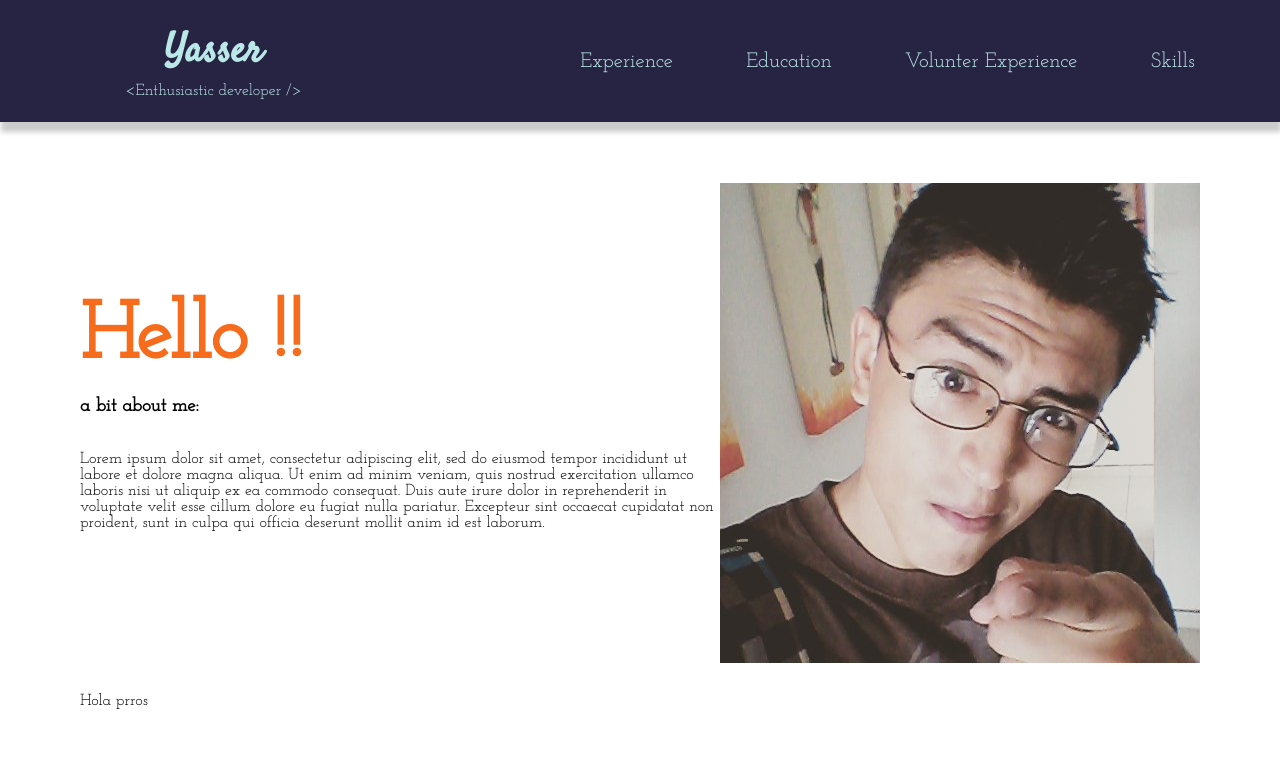
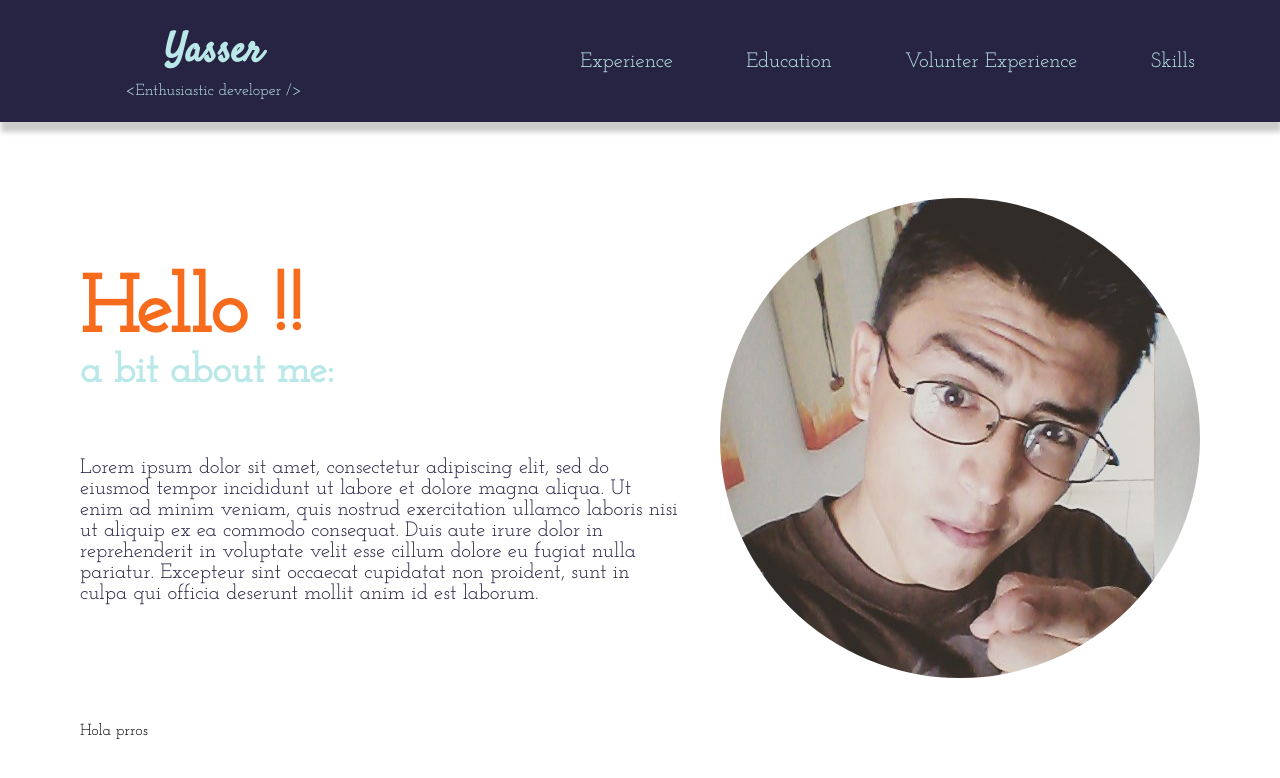
Before and after one commit to Bat-Bel/my_portfolio, a React (Create React App) app: page / in a window 1280 px wide. Shown: the top 778 px of the page. Built offline with nearby package versions, Linux system fonts and the light colour scheme.

Commit message:
add classnames

```diff
--- a/src/components/home/Home.js
+++ b/src/components/home/Home.js
@@ -4,11 +4,15 @@ import './Home.scss'
 
 const Home = () => {
   return (
-    <div className='home container-item'>
+    <div className='home container-item' id='home'>
       <div className='home-left'>
+        <div className='home-left-top'>
           <h1 className='home-title'>hello !!</h1>
-        <h3>a bit about me:</h3>
-        <p>
+          <h3 className='home-subtitle'>a bit about me:</h3>
+        </div>
+
+        <div className='home-left-bottom'>
+          <p className='home-paragraph'>
             Lorem ipsum dolor sit amet, consectetur adipiscing
             elit, sed do eiusmod tempor incididunt ut labore et
             dolore magna aliqua. Ut enim ad minim veniam,
@@ -20,8 +24,10 @@ const Home = () => {
             mollit anim id est laborum.
           </p>
         </div>
+      </div>
+
       <div className='home-right'>
-        <img src={images.yasser} alt='Yasser Batas' />
+        <img className='home-image' src={images.yasser} alt='Yasser Batas' />
       </div>
     </div>
   )
```
Lines whose indentation alone changed are shown as unchanged.
